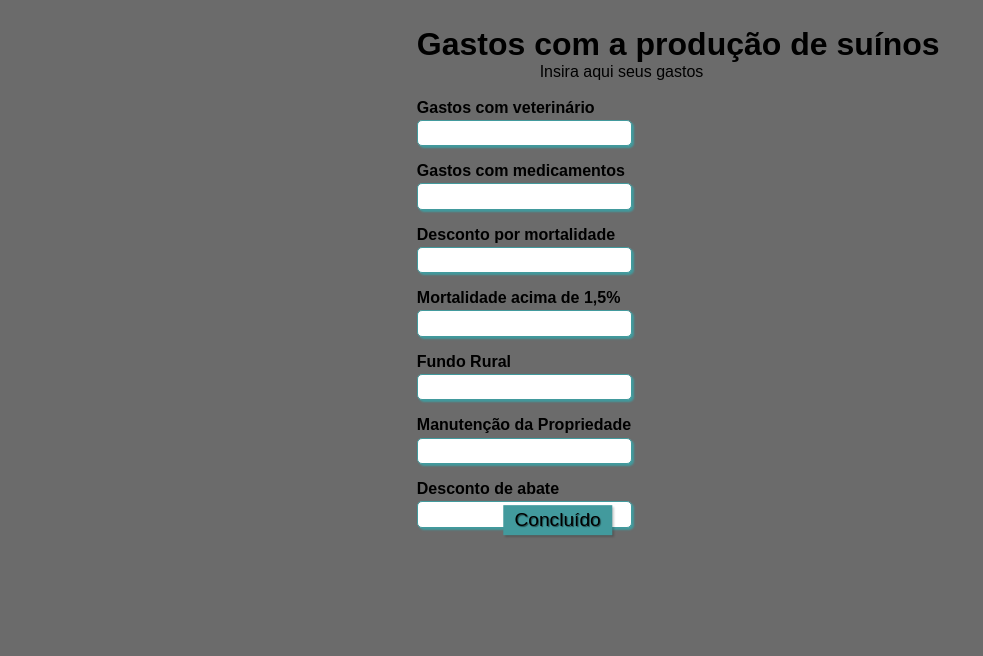
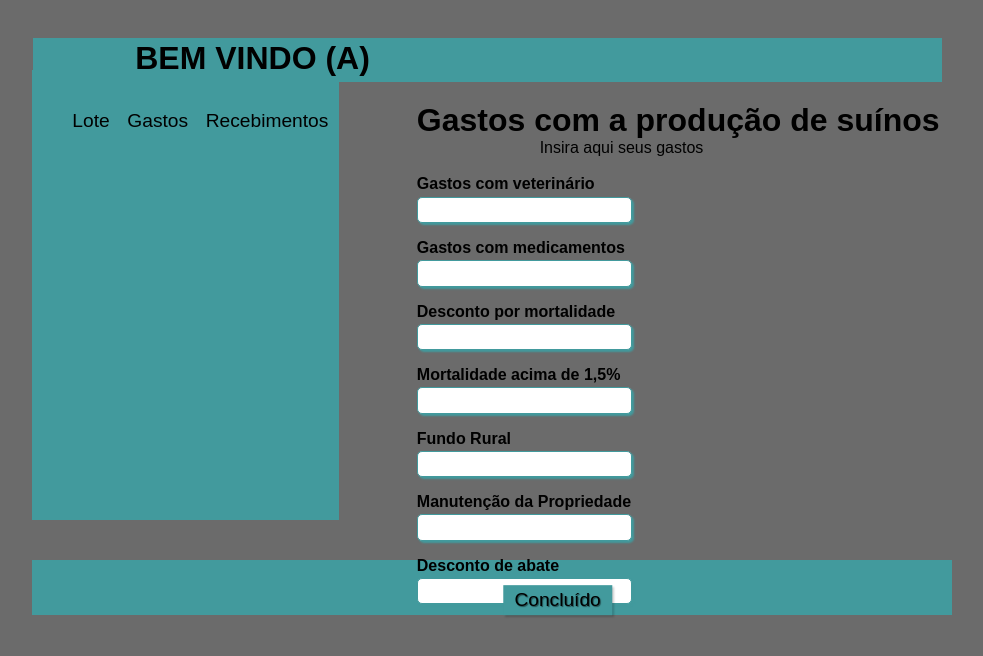
Before and after one commit to vinibmittmann/Projeto-Integrador, a PHP site: page /gasto.html in a window 1280 px wide. Shown: the top 656 px of the page, without its empty margins (44-1027 px from the left). Run offline with PHP 8.4, Linux system fonts and the light colour scheme.

Commit message:
progresso

```diff
--- a/Front-end/css/style.css
+++ b/Front-end/css/style.css
@@ -22,6 +22,22 @@
     display: inline-block;
 }
 
+/* Elementos de tag <header> */
+header {
+    display: flex;
+    justify-content: space-between;
+    align-items: center;
+
+    width: 55%;
+    height: 40px;
+    padding: 0 8%;
+    margin-left: -30%;
+    margin-top: -5%;
+
+    position: fixed;
+    z-index: 2;
+}
+
 /* Elementos de tag <fieldset>*/
 fieldset {
     border: 0;
@@ -34,7 +50,7 @@ body{
     font-size: 1em;
     color: #000000;
     margin-left: 36%;
-    margin-top: 2%;
+    margin-top: 8%;
     justify-content: center;
 }
 
@@ -44,6 +60,39 @@ input, select, textarea, button {
     font-size: 1em;
     color: #000000;
     border-radius: 5px;
+}
+
+/* Elementos de tag <aside> */
+.conexao{
+    background-color: #429a9d;
+    padding: 10px;
+    padding-top: 0%;
+    padding-bottom: 53%;
+    display: flex;
+    flex-direction: column;
+    justify-content: space-around;
+    align-items: center;
+    font-size: 0.5rem;
+    width: 35%;
+    height: 15px;
+    margin-left: -47%;
+    margin-top: -55%;
+}
+
+.conexao2{
+    background-color: #429a9d;
+    padding: 10px;
+    padding-top: 0%;
+    padding-bottom: 53%;
+    display: flex;
+    flex-direction: column;
+    justify-content: space-around;
+    align-items: center;
+    font-size: 0.5rem;
+    width: 35%;
+    height: 15px;
+    margin-left: -47%;
+    margin-top: -55%;
 }
 
 /* Elementos de classe "grupo" nos estados das pseudoclasses "before" e "after" */
@@ -100,8 +149,8 @@ fieldset.grupo .campo {
     margin-bottom: 1em;
     color: #000000;
     padding: 0.2em 0.6em;
-    box-shadow: 2px 2px 2px rgba(0,0,0,0.2);
-    text-shadow: 1px 1px 1px rgba(0,0,0,0.5);
+    box-shadow: 2px 2px 2px rgb(0, 0, 0);
+    text-shadow: 1px 1px 1px rgb(0, 0, 0);
     position: absolute;
     top: 75%;
     left: 47%;
@@ -128,8 +177,8 @@ fieldset.grupo .campo {
     margin-bottom: 1em;
     color: #000000;
     padding: 0.2em 0.6em;
-    box-shadow: 2px 2px 2px rgba(0,0,0,0.2);
-    text-shadow: 1px 1px 1px rgba(0,0,0,0.5);
+    box-shadow: 2px 2px 2px rgb(0, 0, 0);
+    text-shadow: 1px 1px 1px rgb(0, 0, 0);
     position: absolute;
     top: 65%;
     left: 47%;
@@ -139,7 +188,7 @@ fieldset.grupo .campo {
 
 .botao2:hover {
     background: #ffffff;
-    box-shadow: inset 2px 2px 2px rgba(0,0,0,0.2);
+    box-shadow: inset 2px 2px 2px rgb(0, 0, 0);
     text-shadow: none;
 }
 
@@ -147,3 +196,160 @@ fieldset.grupo .campo {
 .botao2, select{
     cursor: pointer;
 }
+
+/* Elementos de tag <nav> */
+.navbar {
+    display: none;
+    padding-bottom : 1rem;
+}
+
+.navitem {
+    color:#000000;
+    display: block;
+    margin-left: 1rem;
+    padding-top: 2.5rem;
+    padding-bottom: 1rem;
+    border-top: 1px dashed #429a9d;
+    text-decoration : none;
+    font-size: 1rem;
+}
+
+@media
+  only screen
+  and (min-width : 700px) {
+  header {
+    border-bottom    : 4px solid #429a9d;
+    background-color : #429a9d;
+  }
+
+    footer {
+        background-color: #429a9d;
+        color: #efefef;
+        padding: 20px;
+
+        display: flex;
+        flex-direction: column;
+        justify-content: space-around;
+        align-items: center;
+        font-size: .9rem;
+        width: 107.5%;
+        height: 15px;
+        margin-left: -47%;
+        margin-top: 5%;
+    }
+
+    .navbar {
+        display: inline-flex;
+        padding-bottom: 1rem;
+        padding-left: 1rem;
+    }
+
+    .navitem {
+        display: inherit;
+        padding-right: 0.1rem;
+        border: none;
+        text-decoration : none;
+        font-size: 1.2rem;
+    }
+
+    .grupo:before, .grupo:after {
+        display: table;
+    }
+
+
+    .grupo:after {
+        clear: both;
+    }
+
+    .campo {
+        margin-bottom: 1em;
+    }
+
+    .conexao {
+        align-self: flex-start;
+        margin-top: -655px;
+    }
+
+    .conexao2 {
+        align-self: flex-start;
+        margin-top: -550px;
+    }
+
+    .campo label {
+        margin-bottom: 0.2em;
+        color: #000000;
+        display: block;
+    }
+
+    fieldset.grupo .campo {
+        float:  left;
+        margin-right: 1em;
+    }
+
+    .campo input[type="text"], .campo input[type="intervalo"], input[type=date] .campo select, .campo textarea {
+        padding: 0.2em;
+        border: 1px solid #429a9d;
+        box-shadow: 2px 2px 2px #429a9d;
+        display: block;
+    }
+
+    .campo select option {
+        padding-right: 1em;
+    }
+
+    .campo input:focus, .campo select:focus, .campo textarea:focus {
+        background: #429a9d;
+    }
+
+    .botao {
+        font-size: 1.2em;
+        background: #429a9d;
+        border: 0;
+        margin-bottom: 1em;
+        color: #000000;
+        padding: 0.2em 0.6em;
+        box-shadow: 2px 2px 2px rgba(0,0,0,0.2);
+        text-shadow: 1px 1px 1px rgba(0,0,0,0.5);
+        position: absolute;
+        top: 85%;
+        left: 47%;
+        margin-right: -45%;
+        transform: translate(-50%, -50%)
+    }
+
+    .botao:hover {
+        background: #ffffff;
+        box-shadow: inset 2px 2px 2px rgba(0,0,0,0.2);
+        text-shadow: none;
+    }
+
+    .botao, select{
+        cursor: pointer;
+    }
+
+    .botao2 {
+        font-size: 1.2em;
+        background: #429a9d;
+        border: 0;
+        margin-bottom: 1em;
+        color: #000000;
+        padding: 0.2em 0.6em;
+        box-shadow: 2px 2px 2px rgba(0,0,0,0.2);
+        text-shadow: 1px 1px 1px rgba(0,0,0,0.5);
+        position: absolute;
+        top: 75%;
+        left: 47%;
+        margin-right: -45%;
+        transform: translate(-50%, -50%)
+    }
+
+    .botao2:hover {
+        background: #ffffff;
+        box-shadow: inset 2px 2px 2px rgba(0,0,0,0.2);
+        text-shadow: none;
+    }
+
+    .botao2, select{
+        cursor: pointer;
+    }
+}
--- a/Front-end/gasto.html
+++ b/Front-end/gasto.html
@@ -12,6 +12,12 @@
         <!-- Título da página -->
         <title>Gastos Suínos</title>
     </head>
+
+    <header>
+
+        <h1>BEM VINDO (A)</h1>
+
+    </header>
 
     <body>
 
@@ -91,8 +97,20 @@
             <!-- Botão -->
             <button2 class="botao2" type="submit" onsubmit="">Concluído</button2>
 
+            <aside class="conexao2">
+                <nav id="navbar" class="navbar">
+                    <a class="navitem" href="registrolote.html">Lote</a>
+                    <a class="navitem" href="gasto.html">Gastos</a>
+                    <a class="navitem" href="recebimento.html">Recebimentos</a>
+                </nav>
+            </aside>
+
         </form>
 
     </body>
 
+    <footer>
+
+    </footer>
+
 </html>
```
Also changed, not shown: Front-end/recebimento.html (+18 -0 lines), Front-end/registrolote.html (+18 -0 lines).
